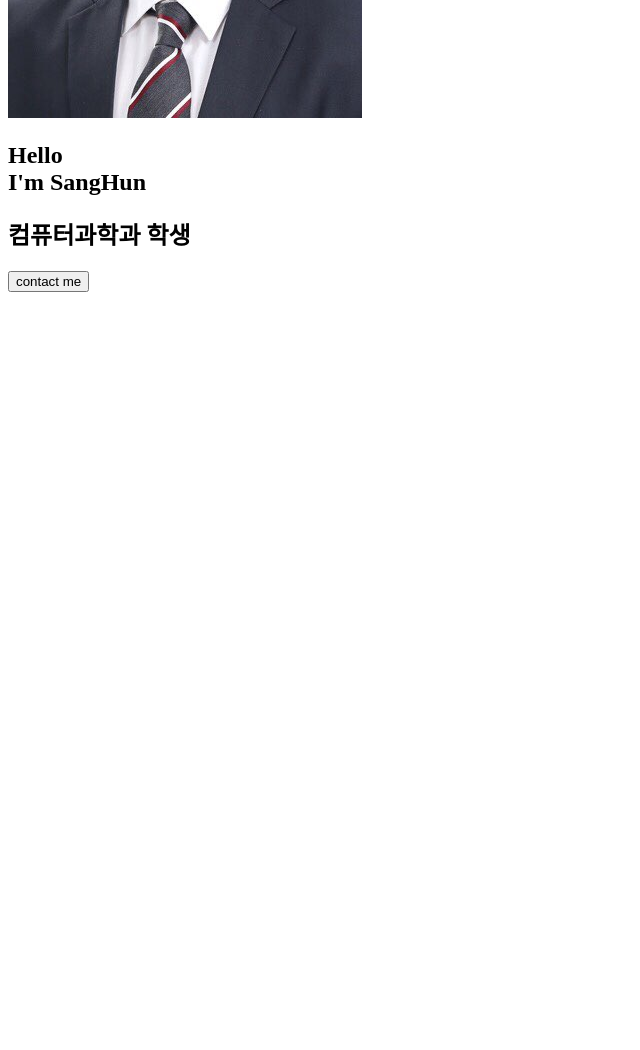
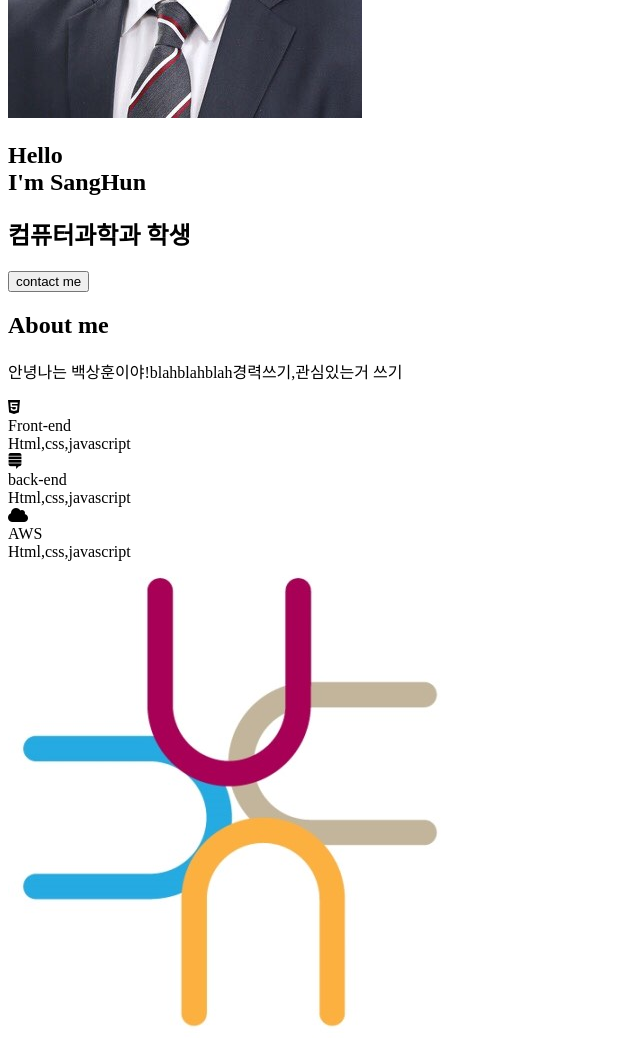
Before and after one commit to baek-shawn/portfolio, a plain HTML site: page index.html in a window 1280 px wide. Shown: the part 520-1570 px from the top of the page, without its empty margins (0-640 px from the left). Before the commit the page ends 820 px from the top, so only its background shows below. Drawn offline with Linux system fonts and the light colour scheme.

Commit message:
HTML:about

```diff
--- a/index.html
+++ b/index.html
@@ -39,7 +39,38 @@
         <button class="home__contact">contact me</button>
     </section>
     <!-- about -->
-    <section id="About"></section>
+    <section id="About">
+        <h1>About me</h1>
+        <p>안녕나는 백상훈이야!blahblahblah경력쓰기,관심있는거 쓰기</p>
+        <div class="about__majors">
+            <div class="major">
+                <div class="major__icon">
+                    <i class="fab fa-html5"></i>
+                </div>
+                <div class="major__title">Front-end</div>
+                <div class="major__description">Html,css,javascript</div>
+            </div>
+            <div class="major">
+                <div class="major__icon">
+                    <i class="fab fa-stack-exchange"></i></i>
+                </div>
+                    <div class="major__title">back-end</div>
+                    <div class="major__description">Html,css,javascript</div>
+            </div>
+            <div class="major">
+                <div class="major__icon">
+                    <i class="fas fa-cloud"></i></i>
+                 </div>
+                <div class="major__title">AWS</div>
+                <div class="major__description">Html,css,javascript</div>
+            </div>
+        </div>
+        <div class="about__jobs">
+            <div class="job">
+                <img src="imgs/jobs/university.jpg" alt="university" class="job__logo">
+            </div>
+        </div>
+    </section>
     <!-- skills -->
     <section id="Skills"></section>
     <!-- work -->
```
Also changed, not shown: imgs/jobs/university.jpg (added).
